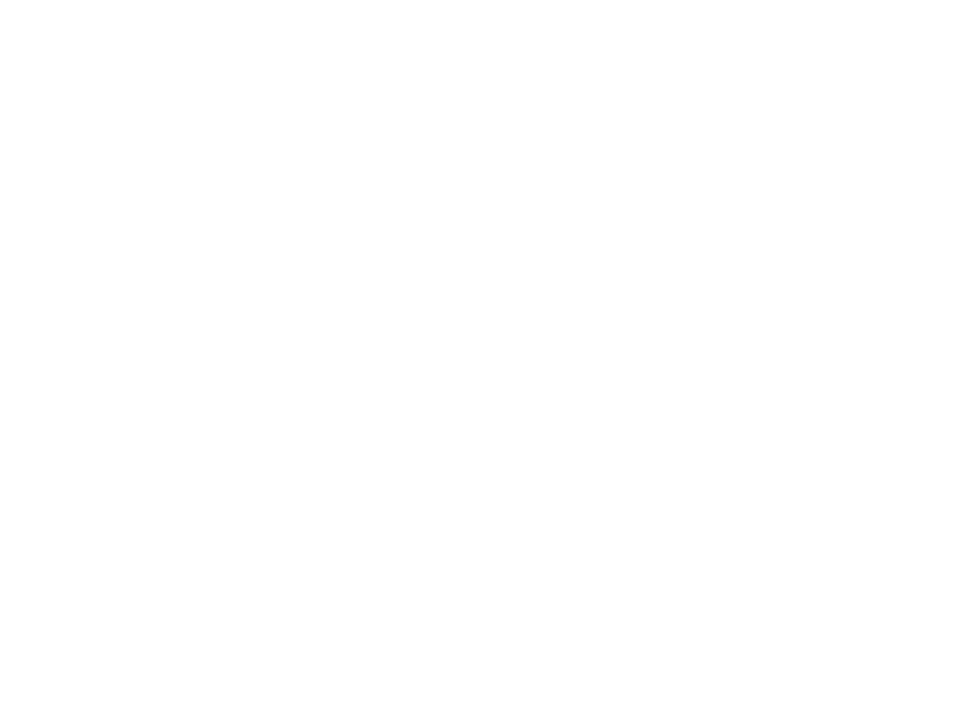
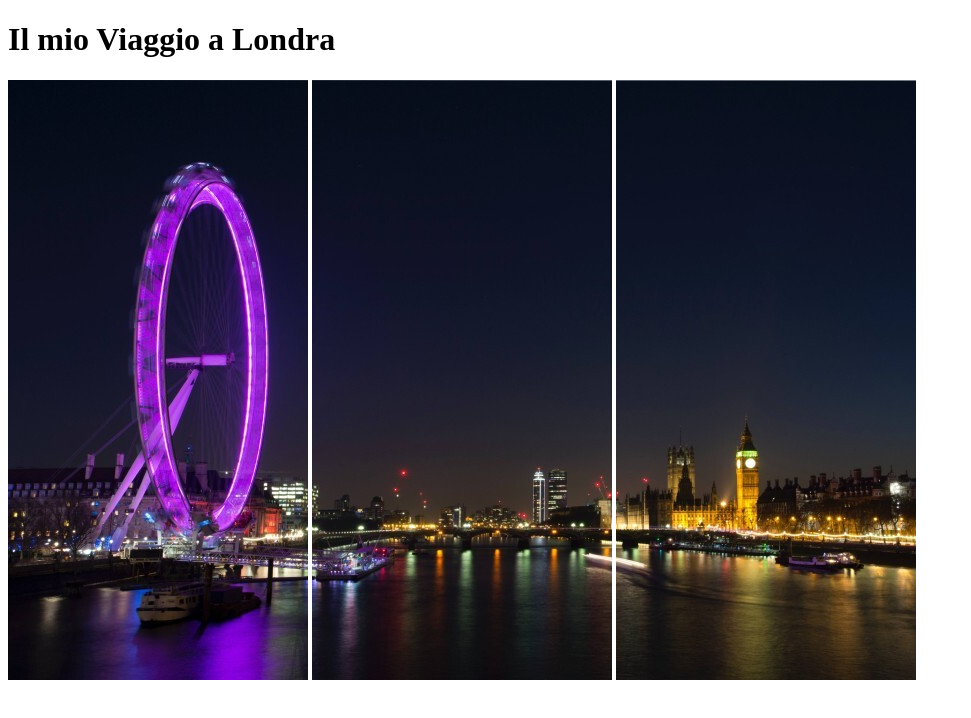
Before and after one commit to sgraziola/html-london-trip, a plain HTML site: page index.html in a window 1280 px wide. Shown: the whole page, without its empty margins (0-971 px from the left). Drawn offline with Linux system fonts and the light colour scheme.

Commit message:
london trip intro commit

```diff
--- a/index.html
+++ b/index.html
@@ -7,6 +7,13 @@
     <title>London Trip</title>
 </head>
 <body>
+    <header>
+        <h1>Il mio Viaggio a Londra</h1>
+        <img src="./img/pexels-bill-emrich-230794-0.jpg" alt="london eye left side">
+        <img src="./img/pexels-bill-emrich-230794-1.jpg" alt="london eye middle">
+        <img src="./img/pexels-bill-emrich-230794-2.jpg" alt="london eye right side">
+    </header>
+ <!--   fine introduzione london trip -->
 
 </body>
 </html>
```
